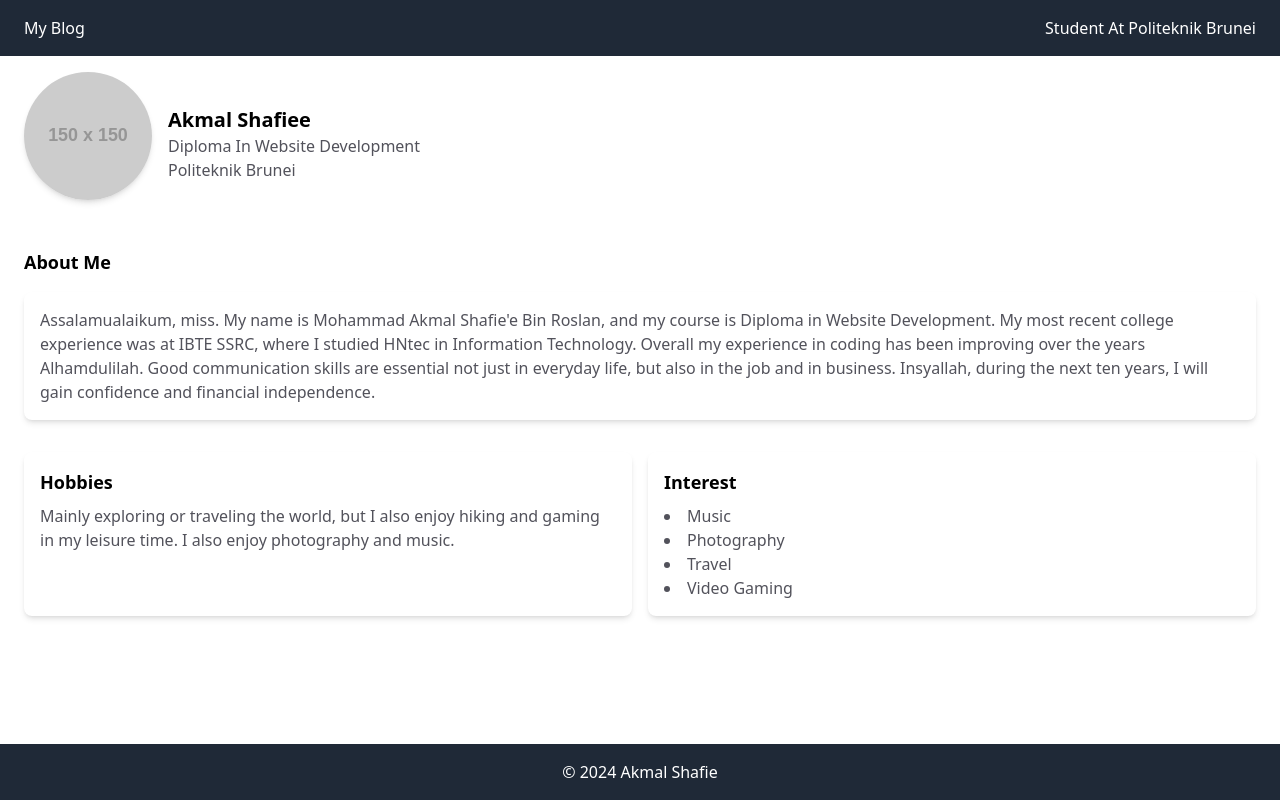
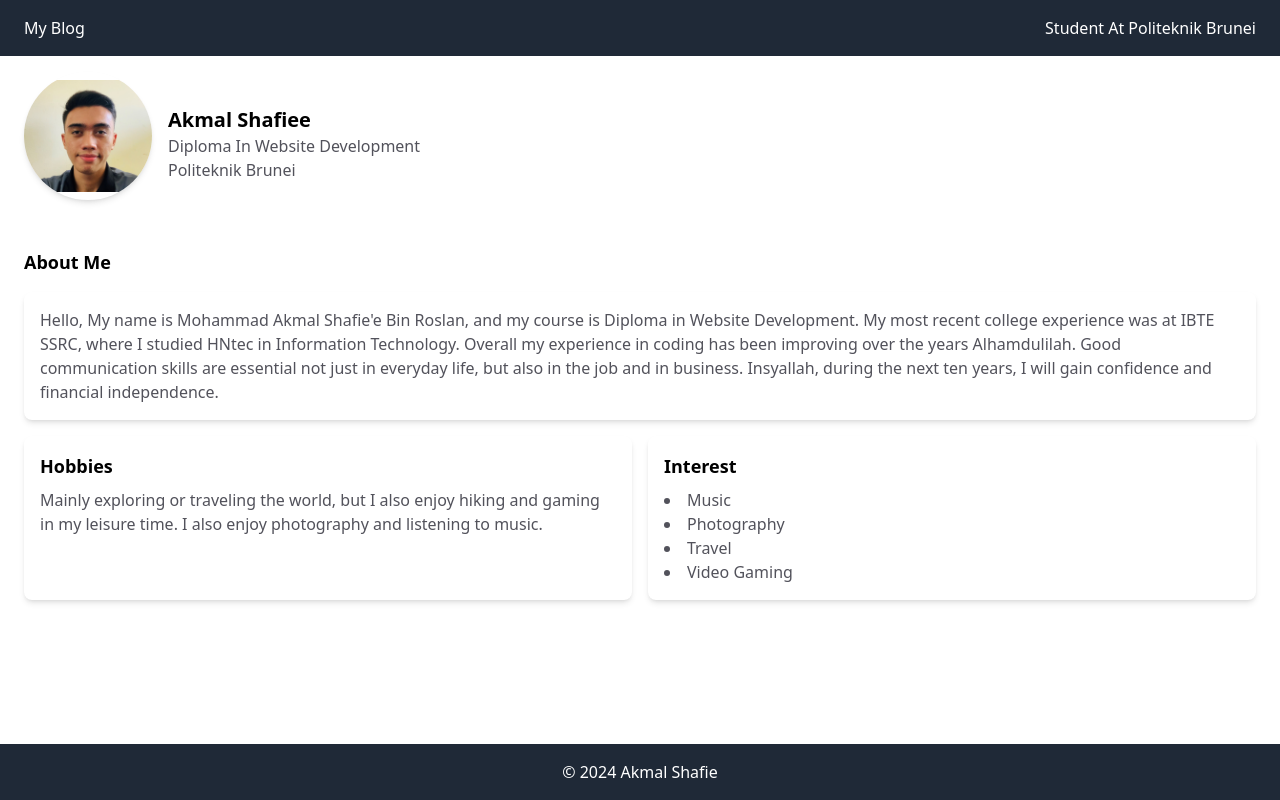
Before and after one commit to LalaDotExe/AS3-ASG3, a Vue app: page / in a window 1280 px wide. Built offline with nearby package versions, Linux system fonts and the light colour scheme.

Commit message:
Changing profile pic and description

```diff
--- a/src/App.vue
+++ b/src/App.vue
@@ -12,9 +12,9 @@ import HelloWorld from "./components/HelloWorld.vue";
 
   <div class="flex flex-col md:flex-row items-center py-4 px-6">
     <img
-      src="https://placehold.co/150"
+      src="./assets/Akmal.JPG"
       alt="Profile Picture"
-      class="w-32 h-32 rounded-full shadow-md mb-4 md:mr-4"
+      class="w-32 h-32 rounded-full object-contain shadow-md mb-4 md:mr-4"
       crossorigin="anonymous"
     />
     <div>
@@ -28,24 +28,25 @@ import HelloWorld from "./components/HelloWorld.vue";
     <h2 class="text-lg font-bold mb-4">About Me</h2>
     <div class="bg-white dark:bg-zinc-300 p-4 rounded-lg shadow-md">
       <p class="text-zinc-600">
-        Assalamualaikum, miss. My name is Mohammad Akmal Shafie'e Bin Roslan,
-        and my course is Diploma in Website Development. My most recent college
-        experience was at IBTE SSRC, where I studied HNtec in Information
-        Technology. Overall my experience in coding has been improving over the
-        years Alhamdulilah. Good communication skills are essential not just in
-        everyday life, but also in the job and in business. Insyallah, during
-        the next ten years, I will gain confidence and financial independence.
+        Hello, My name is Mohammad Akmal Shafie'e Bin Roslan, and my course is
+        Diploma in Website Development. My most recent college experience was at
+        IBTE SSRC, where I studied HNtec in Information Technology. Overall my
+        experience in coding has been improving over the years Alhamdulilah.
+        Good communication skills are essential not just in everyday life, but
+        also in the job and in business. Insyallah, during the next ten years, I
+        will gain confidence and financial independence.
       </p>
     </div>
   </div>
 
-  <div class="mb-8 py-4 px-6">
+  <div class="mb-8 px-6">
     <div class="grid grid-cols-1 md:grid-cols-2 gap-4">
       <div class="bg-white dark:bg-zinc-300 p-4 rounded-lg shadow-md">
         <h3 class="text-lg font-bold mb-2">Hobbies</h3>
         <p class="text-zinc-600">
           Mainly exploring or traveling the world, but I also enjoy hiking and
-          gaming in my leisure time. I also enjoy photography and music.
+          gaming in my leisure time. I also enjoy photography and listening to
+          music.
         </p>
       </div>
       <div class="bg-white dark:bg-zinc-300 p-4 rounded-lg shadow-md">
```
